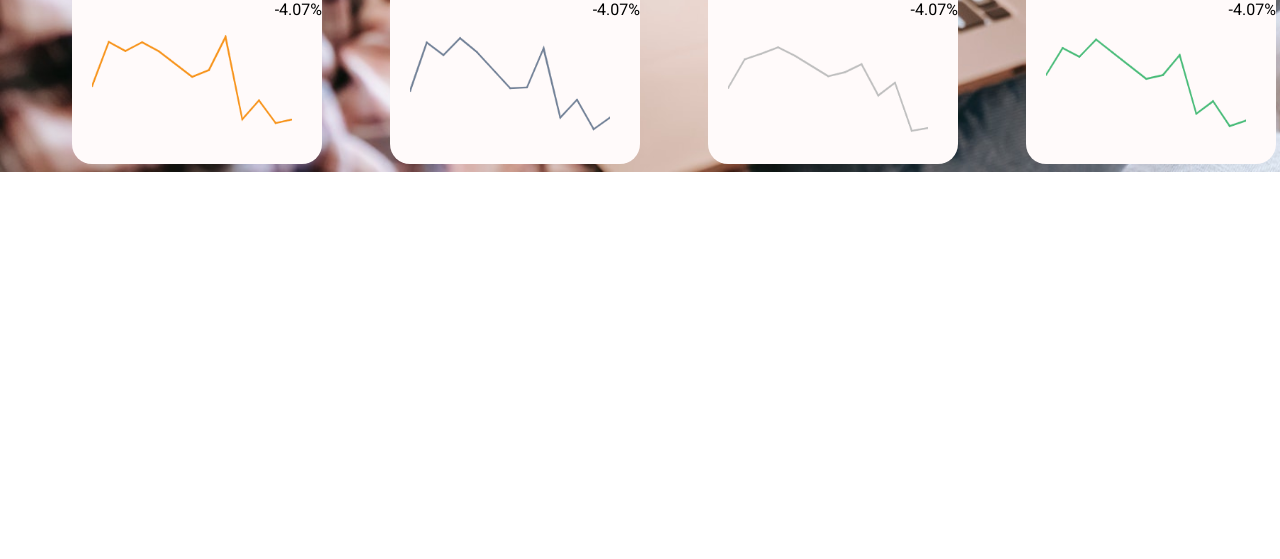
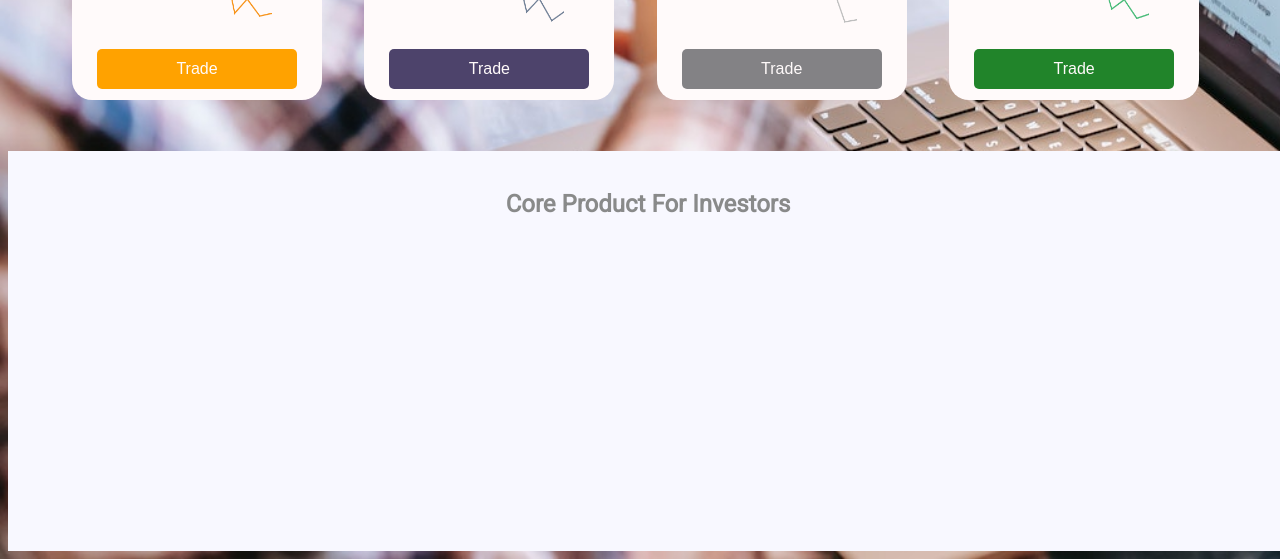
Before and after one commit to Mylesbriggs/markkktest.github.io, a plain HTML site: page index.html in a window 1280 px wide. Shown: the part 798-1357 px from the top of the page. Before the commit the page ends 970 px from the top, so only its background shows below. Drawn offline with nearby package versions, Linux system fonts and the light colour scheme.

Commit message:
markkk.github.io

```diff
--- a/index.css
+++ b/index.css
@@ -268,14 +268,14 @@ body{
 
     display: inline-block;
 }
-.lastdiv{
+/* .lastdiv{
     background-color: rgb(205, 204, 204) none;
     width: 100%;
     height:100%;
     margin-top: 5%;
-}
+} */
 .finaldiv2{
-    margin-left: 5%;
+    margin-left: 3%;
     margin-top: 5%;
 }
 .btcdisdiv{
@@ -290,7 +290,7 @@ body{
 }
 .btcdis2{
     float: right;
-    margin-top: 30px;
+    margin-top: 40px;
     margin-right: 10px;
     font-size: 15px;
 }
@@ -304,12 +304,91 @@ body{
 }
 .ll{
     display: inline-block;
+    margin-top: 0px;
+    color: rgb(161, 161, 161);
+    font-size: 12px;
+}
+.red{
+    color: red;
 }
 .btcdis4{
-    float: right;
-    text-align: center;
+    margin-left: 100px;
+    /* text-align: center; */
+
 }
 .stockimg{
+    width: 150px;
+    margin-left: 50px;
+}
+.Bitcoin2{
+    margin-top: 10px;
+
+}
+.button7{
     width: 200px;
-    margin-left: 20px;
+    height: 40px;
+    background-color: rgb(255, 162, 0) ;
+    border: 0;
+    border-radius: 5px;
+    transition-duration:.6s ;
+    font-size: 16px;
+    color: snow;
+    margin-left: 25px;
+    margin-top: 20px;
+
+
 }
+.button8{
+    width: 200px;
+    height: 40px;
+    background-color: rgb(77, 67, 107) ;
+    border: 0;
+    border-radius: 5px;
+    transition-duration:.6s ;
+    font-size: 16px;
+    color: snow;
+    margin-left: 25px;
+    margin-top: 20px;
+
+
+}
+.button9{
+    width: 200px;
+    height: 40px;
+    background-color:rgb(131, 130, 133)  ;
+    border: 0;
+    border-radius: 5px;
+    transition-duration:.6s ;
+    font-size: 16px;
+    color: snow;
+    margin-left: 25px;
+    margin-top: 20px;
+
+
+}
+.button10{
+    width: 200px;
+    height: 40px;
+    background-color:rgb(33, 132, 42) ;
+    border: 0;
+    border-radius: 5px;
+    transition-duration:.6s ;
+    font-size: 16px;
+    color: snow;
+    margin-left: 25px;
+    margin-top: 20px;
+
+
+}
+.corediv{
+    background-color: ghostwhite;
+    width: 100%;
+    height: 400px;
+    margin-top: 4%;
+
+}
+.coreheading{
+    text-align: center;
+    color: rgb(137, 138, 138);
+    padding-top: 3%;
+}
--- a/index.html
+++ b/index.html
@@ -4,7 +4,7 @@
     <meta charset="UTF-8">
     <meta http-equiv="X-UA-Compatible" content="IE=edge">
     <meta name="viewport" content="width=device-width, initial-scale=1.0">
-    <title>Document</title>
+    <title>vicorsbtc</title>
     <link rel="stylesheet" href="https://fonts.googleapis.com/css2?family=Material+Symbols+Outlined:opsz,wght,FILL,GRAD@48,400,0,0" />
     <link rel="preconnect" href="https://fonts.googleapis.com">
 <link rel="preconnect" href="https://fonts.gstatic.com" crossorigin>
@@ -28,6 +28,7 @@
             <p class="bitcoindiv pheading">
                <strong>TOPMARKET CAPITAL</strong>
             </p>
+            <i class="fa-solid fa-bars bitcoindiv formobilemenu"></i>
             <p class="bitcoindiv margin company">Exchange</p>
             <p class="bitcoindiv margin company">Company</p>
             <p class="bitcoindiv margin company">Education <span class="material-symbols-outlined bitcoindiv span1">
@@ -82,21 +83,24 @@
 
         </div>
         <div class="lastdiv">
-            <div class="finaldiv finaldiv2">
+            <div class="finaldiv finaldiv2 different">
 
                 <p class="btcdisdiv btcdis"><span class="material-symbols-outlined bit3 btcdisdiv">
                     currency_bitcoin
-                </span><strong>Bitcoin</strong></p>
+                </span></p>
+                <p class="btcdisdiv Bitcoin2"><strong>Bitcoin</strong></p>
                 <p class="btcdisdiv btcdis2">
                     <strong>
-                        <span class="material-symbols-outlined euro2">
+                        <span class="material-symbols-outlined btcdisdiv euro2">
                             euro_symbol
                            </span>24,878.92
                     </strong>
                 </p>
                 <p class="btcdis3 ll">BTC</p>
-                <p class="btcdis4 ll">-4.07%</p>
+                <p class="btcdis4 ll red">-4.07%</p>
                 <img class="stockimg" src="/download.png" alt="">
+                <button class="button7">Trade</button>
+
 
 
 
@@ -106,52 +110,58 @@
 
 
 
-                <p class="btcdisdiv btcdis"><i class="fa-brands fa-ethereum bit4"></i><strong>Bitcoin</strong></p>
+                <p class="btcdisdiv btcdis"><i class="fa-brands fa-ethereum bit4"></i><strong>Ethereum</strong></p>
                 <p class="btcdisdiv btcdis2">
                     <strong>
                         <span class="material-symbols-outlined euro2">
                             euro_symbol
-                           </span>24,878.92
+                           </span>1,590.72
                     </strong>
                 </p>
                 <p class="btcdis3 ll">BTC</p>
-                <p class="btcdis4 ll">-4.07%</p>
+                <p class="btcdis4 ll red ">-0.17%</p>
                 <img class="stockimg" src="/download (1).png" alt="">
+                <button class="button8">Trade</button>
 
 
             </div>
             <div class="finaldiv finaldiv2">
                 <i class="fa-sharp fa-solid fa-litecoin-sign bit5"></i>
-                <p class="btcdisdiv btcdis"><strong>Bitcoin</strong></p>
+                <p class="btcdisdiv btcdis"><strong>Litecoin</strong></p>
                 <p class="btcdisdiv btcdis2">
                     <strong>
                         <span class="material-symbols-outlined euro2">
                             euro_symbol
-                           </span>24,878.92
+                           </span>70.51
                     </strong>
                 </p>
                 <p class="btcdis3 ll">BTC</p>
-                <p class="btcdis4 ll">-4.07%</p>
+                <p class="btcdis4 ll red">-6.41%</p>
                 <img class="stockimg" src="/download (2).png" alt="">
+                <button class="button9">Trade</button>
 
             </div>
             <div class="finaldiv finaldiv2">
                 <span class="material-symbols-outlined bit6">
                     currency_bitcoin
                 </span>
-                <p class="btcdisdiv btcdis"><strong>Bitcoin</strong></p>
+                <p class="btcdisdiv btcdis"><strong>B-cash</strong></p>
                 <p class="btcdisdiv btcdis2">
                     <strong>
                         <span class="material-symbols-outlined euro2">
                             euro_symbol
-                           </span>24,878.92
+                           </span>228.01
                     </strong>
                 </p>
                 <p class="btcdis3 ll">BTC</p>
-                <p class="btcdis4 ll">-4.07%</p>
+                <p class="btcdis4 ll red">-4.09%</p>
                 <img class="stockimg" src="/download (3).png" alt="">
+                <button class="button10">Trade</button>
 
             </div>
+        </div>
+        <div class="corediv">
+            <h2 class="coreheading">Core Product For Investors</h2>
         </div>
 
 
--- a/mobile.css
+++ b/mobile.css
@@ -1,4 +1,4 @@
-@media screen and (max-width:600px){
+@media screen and (max-width:800px){
 
 
 
@@ -9,6 +9,11 @@
 
  .company{
     display: none;
+ }
+ .formobilemenu{
+    margin-left: 60%;
+    font-size: 30px;
+    color: rgb(52, 52, 144);
  }
 .button1{
     display: none;
@@ -32,6 +37,12 @@
     margin-left: 20px;
 
 }
+.trading{
+    /* float: right; */
+      /* margin-right: 19%; */
+      margin-top: 5%;
+      margin-left: 20px;
+  }
 .button5{
     width: 90%;
 }
--- a/pc.css
+++ b/pc.css
@@ -1,4 +1,4 @@
-@media screen and (min-width:600px){
+@media screen and (min-width:800px){
 
 
 
@@ -10,6 +10,12 @@
 .formobile{
     display: none;
 }
+.formobilemenu{
+    display: none;
+}
+.different{
+    margin-left: 5%;
+}
 
 
 
```
